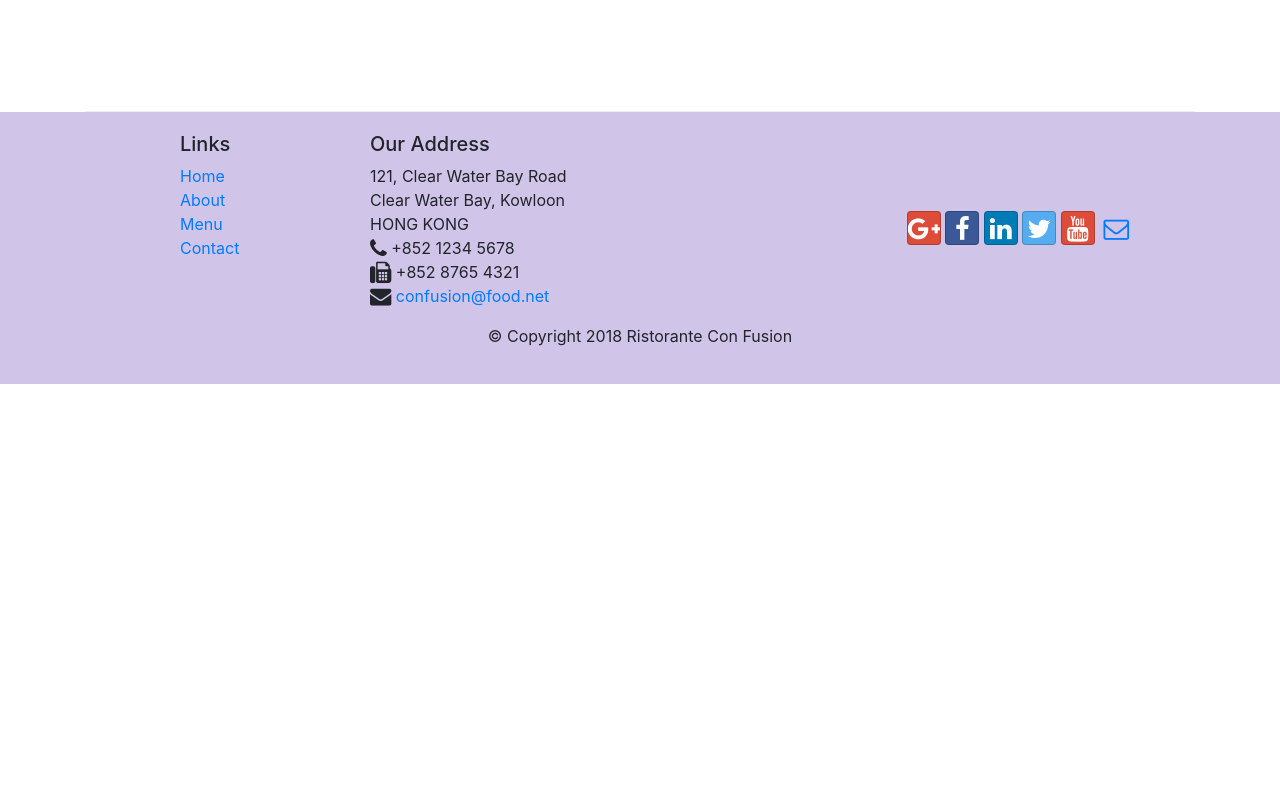
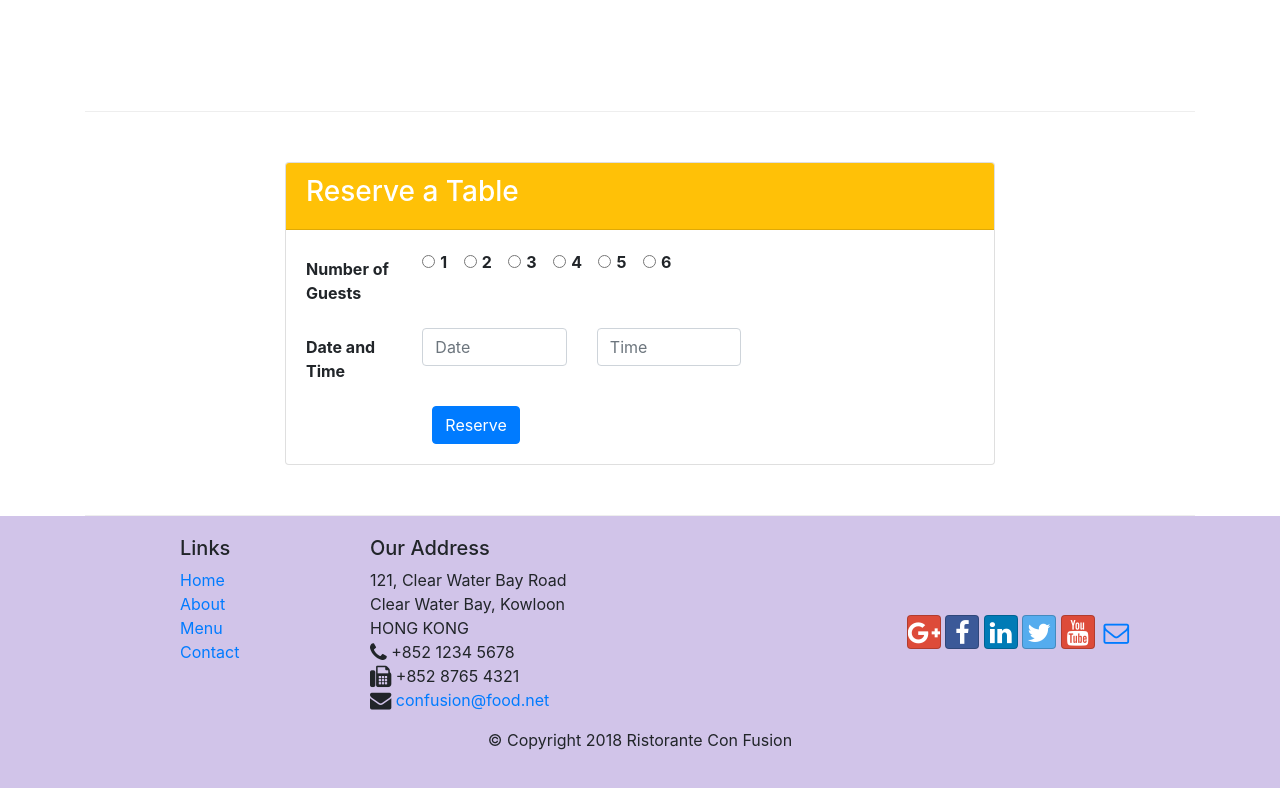
Before and after one commit to priyaaditya10/web_dev, a website: page Bootstrap4/conFusion/index.html in a window 1280 px wide. Shown: the part 1422-2210 px from the top of the page. Before the commit the page ends 1806 px from the top, so only its background shows below. Drawn offline with nearby package versions, Linux system fonts and the light colour scheme.

Commit message:
added reserve table form

```diff
--- a/Bootstrap4/conFusion/index.html
+++ b/Bootstrap4/conFusion/index.html
@@ -46,8 +46,13 @@
                     <p>We take inspiration from the World's best cuisines, and create a unique fusion experience. Our
                         lipsmacking creations will tickle your culinary senses!</p>
                 </div>
-                <div class="col-12 col-sm align-self-center">
+                <div class="col-12 col-sm-3 align-self-center">
                     <img src="img/logo.png" class="img-fluid">
+                </div>
+                <div class="col-12 col-sm-3 align-self-center">
+                    <a href="#card_temp" type="button" class="btn btn-block btn-sm bg-warning " style="color: black;">
+                        Reserve Table
+                    </a>
                 </div>
 
             </div>
@@ -63,7 +68,8 @@
                 <div class="media">
                     <img class="d-flex mr-3 img-thumbnail align-self-center" src="img/uthappizza.png" alt="uthappizza">
                     <div class="media-body">
-                        <h2 class="mt-0">Uthappizza <span class="badge badge-danger">HOT</span> <span class="badge badge-pill badge-secondary">$4.99</span> </h2>
+                        <h2 class="mt-0">Uthappizza <span class="badge badge-danger">HOT</span> <span
+                                class="badge badge-pill badge-secondary">$4.99</span> </h2>
                         <p>A unique combination of Indian Uthappam (pancake) and Italian pizza, topped with Cerignola
                             olives,
                             ripe vine cherry tomatoes, Vidalia onion, Guntur chillies and Buffalo Paneer.</p>
@@ -80,10 +86,18 @@
                 <h3>This Month's Promotions</h3>
             </div>
             <div class="col col-sm col-md">
-                <h2>Weekend Grand Buffet</h2>
-                <p>Featuring mouthwatering combinations with a choice of five different salads, six enticing appetizers,
-                    six main entrees and five choicest desserts. Free flowing bubbly and soft drinks. All for just
-                    $19.99 per person </p>
+                <div class="media">
+                    <div class="media-body">
+                        <h2 class="mt-0">Weekend Grand Buffet <span class="badge badge-danger">NEW</span></h2>
+                        <p>Featuring mouthwatering combinations with a choice of five different salads, six enticing
+                            appetizers,
+                            six main entrees and five choicest desserts. Free flowing bubbly and soft drinks. All for
+                            just
+                            $19.99 per person </p>
+                    </div>
+                    <img class="d-flex  mr-3 img-thumbnail align-self-center" src="img/buffet.png" alt="buffet">
+
+                </div>
             </div>
         </div>
 
@@ -97,10 +111,81 @@
                     <div class="media-body">
                         <h2 class="mt-0">Alberto Somayya</h2>
                         <h4>Executive Chef</h4>
-                        <p class="d-none d-sm-block">Award winning three-star Michelin chef with wide International experience having worked
-                            closely with whos-who in the culinary world, he specializes in creating mouthwatering Indo-Italian fusion
+                        <p class="d-none d-sm-block">Award winning three-star Michelin chef with wide International
+                            experience having worked
+                            closely with whos-who in the culinary world, he specializes in creating mouthwatering
+                            Indo-Italian fusion
                             experiences. </p>
 
+                    </div>
+                </div>
+
+            </div>
+        </div>
+
+        <div class="row row-content align-items-center">
+            <div class="col-12 col-sm-8 offset-sm-2">
+                <div class="card " id="card_temp">
+                    <div class="card-header bg-warning text-white">
+                        <h3>Reserve a Table</h3>
+                    </div>
+                    <div class="card-body">
+                        <form>
+                            <div class="form-group row">
+                                <label for="lasttname" class="col-sm-2 col-form-label"><strong>Number of
+                                        Guests</strong></label>
+                                <div class="col-md-6">
+                                    <div class="form-check form-check-inline">
+                                        <input class="form-check-input" type="radio" name="inlineRadioOptions"
+                                            id="inlineRadio1" value="option1">
+                                        <label class="form-check-label" for="inlineRadio1"><strong>1</strong></label>
+                                    </div>
+                                    <div class="form-check form-check-inline">
+                                        <input class="form-check-input" type="radio" name="inlineRadioOptions"
+                                            id="inlineRadio2" value="option2">
+                                        <label class="form-check-label" for="inlineRadio2"><strong>2</strong></label>
+                                    </div>
+                                    <div class="form-check form-check-inline">
+                                        <input class="form-check-input" type="radio" name="inlineRadioOptions"
+                                            id="inlineRadio3" value="option3">
+                                        <label class="form-check-label" for="inlineRadio3"><strong>3</strong></label>
+                                    </div>
+                                    <div class="form-check form-check-inline">
+                                        <input class="form-check-input" type="radio" name="inlineRadioOptions"
+                                            id="inlineRadio4" value="option4">
+                                        <label class="form-check-label" for="inlineRadio4"><strong>4</strong></label>
+                                    </div>
+                                    <div class="form-check form-check-inline">
+                                        <input class="form-check-input" type="radio" name="inlineRadioOptions"
+                                            id="inlineRadio5" value="option5">
+                                        <label class="form-check-label" for="inlineRadio5"><strong>5</strong></label>
+                                    </div>
+                                    <div class="form-check form-check-inline">
+                                        <input class="form-check-input" type="radio" name="inlineRadioOptions"
+                                            id="inlineRadio6" value="option6">
+                                        <label class="form-check-label" for="inlineRadio6"><strong>6</strong></label>
+                                    </div>
+                                </div>
+                            </div>
+                            <div class="form-group row">
+                                <label for="DatenTime" class="col-sm-2 col-form-label"><strong>Date and
+                                        Time</strong></label>
+                                <div class="col-sm-3">
+                                    <input type="text" class="form-control" id="date" name="date" placeholder="Date">
+                                </div>
+                                <div class="col-sm-3">
+                                    <input type="text" class="form-control" id="time" name="time" placeholder="Time">
+                                </div>
+                            </div>
+                            <div class="form-group-row">
+                                <div class="col-sm-2 offset-sm-2">
+                                    <button type="submit" class="btn btn-primary">
+                                        Reserve
+                                    </button>
+                                </div>
+                            </div>
+
+                        </form>
                     </div>
                 </div>
 
```
Also changed, not shown: 1 other file.
